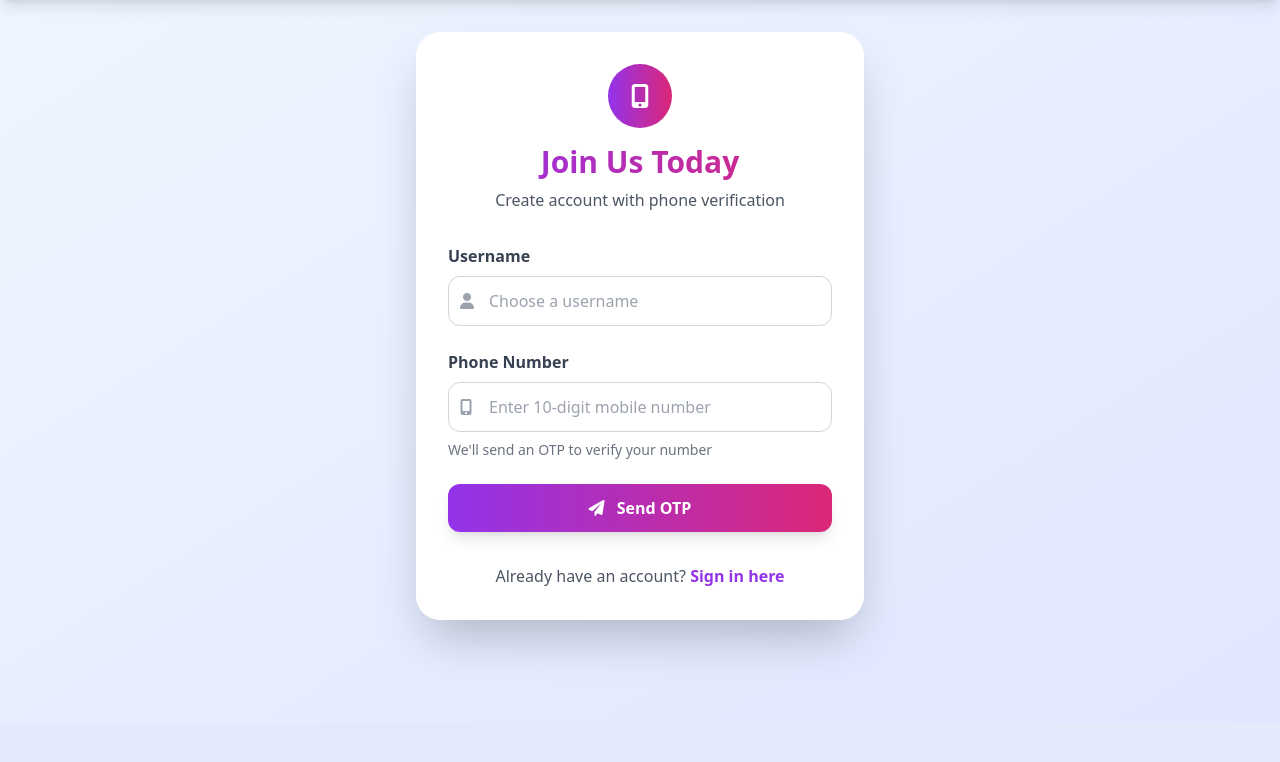
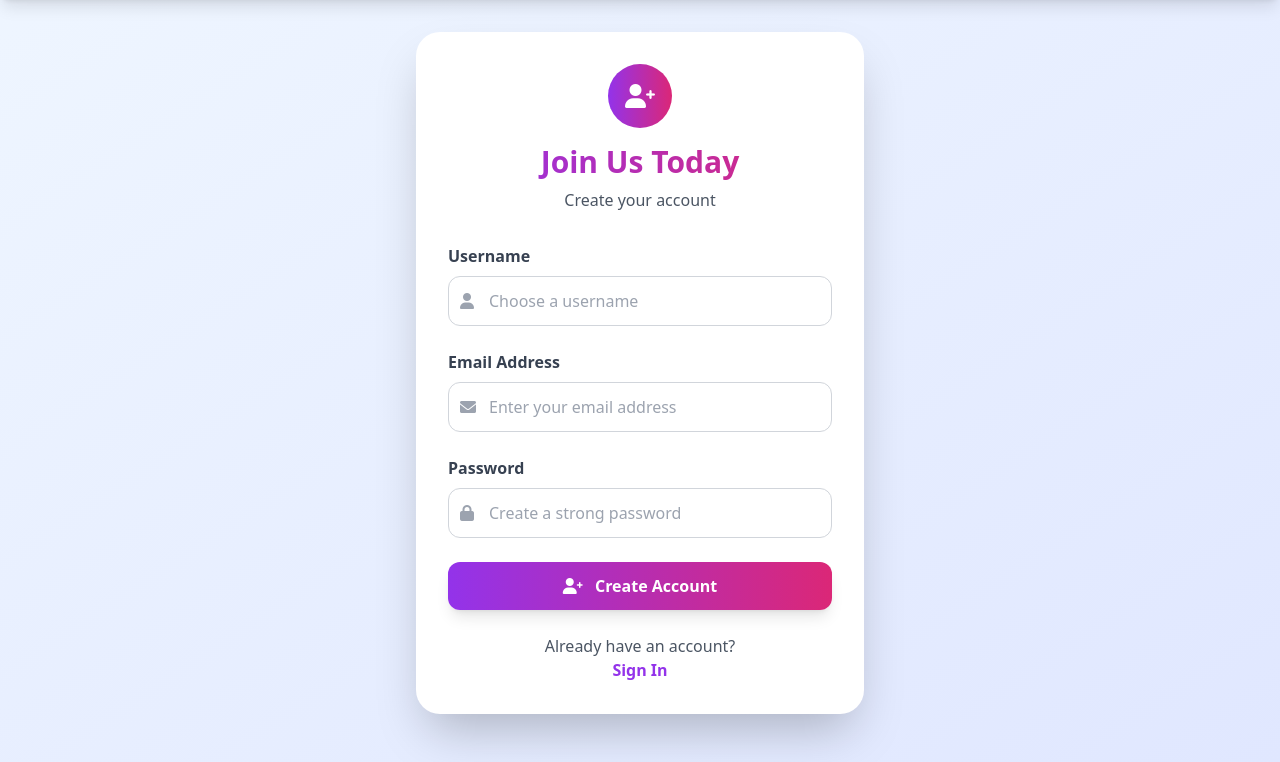
Before and after one commit to Vivekroy286/UPSI_MITRA, a Django app: page /register/ in a window 1280 px wide. Shown: the part 77-839 px from the top of the page. Before the commit the page ends 731 px from the top, so only its background shows below. Run offline with Django 5.2, Linux system fonts and the light colour scheme; parts of the project's set-up code (start-up, migrations or seed data) failed here and were passed over; some libraries are stand-ins or nearby versions.

Commit message:
upgrade02

```diff
--- a/mocktest/views.py
+++ b/mocktest/views.py
@@ -15,113 +15,44 @@ def home(request):
 
 def login_view(request):
     if request.method == 'POST':
-        phone_number = request.POST.get('phone_number')
-        otp = request.POST.get('otp')
+        email = request.POST.get('email')
+        password = request.POST.get('password')
 
-        if phone_number and not otp:
-            # Send OTP
-            if not re.match(r'^[6-9]\d{9}$', phone_number):
-                return render(request, 'login.html', {'error': 'Invalid phone number format'})
-
-            try:
-                profile = UserProfile.objects.get(phone_number=phone_number, is_phone_verified=True)
-                otp_code = OTPVerification.generate_otp()
-                OTPVerification.objects.create(phone_number=phone_number, otp=otp_code)
-
-                # In production, send SMS here
-                print(f"OTP for {phone_number}: {otp_code}")
-
-                return render(request, 'login.html', {
-                    'phone_number': phone_number,
-                    'otp_sent': True,
-                    'message': f'OTP sent to {phone_number}. Check console for OTP.'
-                })
-            except UserProfile.DoesNotExist:
-                return render(request, 'login.html', {'error': 'Phone number not registered'})
-
-        elif phone_number and otp:
-            # Verify OTP and login
-            try:
-                otp_obj = OTPVerification.objects.filter(
-                    phone_number=phone_number,
-                    otp=otp,
-                    is_verified=False
-                ).latest('created_at')
-
-                if timezone.now() > otp_obj.created_at + timedelta(minutes=5):
-                    return render(request, 'login.html', {'error': 'OTP expired. Please request a new one.'})
-
-                otp_obj.is_verified = True
-                otp_obj.save()
-
-                profile = UserProfile.objects.get(phone_number=phone_number)
-                login(request, profile.user)
+        try:
+            user = User.objects.get(email=email)
+            user = authenticate(request, username=user.username, password=password)
+            if user is not None:
+                login(request, user)
                 return redirect('papers')
-
-            except OTPVerification.DoesNotExist:
-                return render(request, 'login.html', {'error': 'Invalid OTP'})
+            else:
+                return render(request, 'login.html', {'error': 'Invalid email or password'})
+        except User.DoesNotExist:
+            return render(request, 'login.html', {'error': 'Email not registered'})
 
     return render(request, 'login.html')
 
 def register_view(request):
     if request.method == 'POST':
         username = request.POST.get('username')
-        phone_number = request.POST.get('phone_number')
-        otp = request.POST.get('otp')
+        email = request.POST.get('email')
+        password = request.POST.get('password')
 
-        if username and phone_number and not otp:
-            # Validate inputs
-            if not re.match(r'^[6-9]\d{9}$', phone_number):
-                return render(request, 'register.html', {'error': 'Invalid phone number format'})
+        # Validate inputs
+        if User.objects.filter(email=email).exists():
+            return render(request, 'register.html', {'error': 'Email already registered'})
 
-            if UserProfile.objects.filter(phone_number=phone_number).exists():
-                return render(request, 'register.html', {'error': 'Phone number already registered'})
+        if User.objects.filter(username=username).exists():
+            return render(request, 'register.html', {'error': 'Username already exists'})
 
-            if User.objects.filter(username=username).exists():
-                return render(request, 'register.html', {'error': 'Username already exists'})
+        # Create user and profile
+        user = User.objects.create_user(username=username, email=email, password=password)
+        UserProfile.objects.create(
+            user=user,
+            is_email_verified=True
+        )
 
-            # Send OTP
-            otp_code = OTPVerification.generate_otp()
-            OTPVerification.objects.create(phone_number=phone_number, otp=otp_code)
-
-            # In production, send SMS here
-            print(f"OTP for {phone_number}: {otp_code}")
-
-            return render(request, 'register.html', {
-                'username': username,
-                'phone_number': phone_number,
-                'otp_sent': True,
-                'message': f'OTP sent to {phone_number}. Check console for OTP.'
-            })
-
-        elif username and phone_number and otp:
-            # Verify OTP and create account
-            try:
-                otp_obj = OTPVerification.objects.filter(
-                    phone_number=phone_number,
-                    otp=otp,
-                    is_verified=False
-                ).latest('created_at')
-
-                if timezone.now() > otp_obj.created_at + timedelta(minutes=5):
-                    return render(request, 'register.html', {'error': 'OTP expired. Please try again.'})
-
-                otp_obj.is_verified = True
-                otp_obj.save()
-
-                # Create user and profile
-                user = User.objects.create_user(username=username, password='temp_password')
-                UserProfile.objects.create(
-                    user=user,
-                    phone_number=phone_number,
-                    is_phone_verified=True
-                )
-
-                login(request, user)
-                return redirect('papers')
-
-            except OTPVerification.DoesNotExist:
-                return render(request, 'register.html', {'error': 'Invalid OTP'})
+        login(request, user)
+        return redirect('papers')
 
     return render(request, 'register.html')
 
--- a/templates/register.html
+++ b/templates/register.html
@@ -5,86 +5,65 @@
     <div class="bg-white rounded-2xl sm:rounded-3xl shadow-2xl p-6 sm:p-8">
         <div class="text-center mb-6 sm:mb-8">
             <div class="bg-gradient-to-r from-purple-600 to-pink-600 w-12 h-12 sm:w-16 sm:h-16 rounded-full flex items-center justify-center mx-auto mb-4">
-                <i class="fas fa-mobile-alt text-white text-xl sm:text-2xl"></i>
+                <i class="fas fa-user-plus text-white text-xl sm:text-2xl"></i>
             </div>
             <h2 class="text-2xl sm:text-3xl font-bold bg-gradient-to-r from-purple-600 to-pink-600 bg-clip-text text-transparent">Join Us Today</h2>
-            <p class="text-gray-600 mt-2 text-sm sm:text-base">Create account with phone verification</p>
+            <p class="text-gray-600 mt-2 text-sm sm:text-base">Create your account</p>
         </div>
 
         {% if error %}
-            <div class="bg-red-50 border-l-4 border-red-500 p-4 mb-6 rounded-r-lg">
+            <div class="bg-red-50 border border-red-200 rounded-xl p-4 mb-6">
                 <div class="flex items-center">
-                    <i class="fas fa-exclamation-triangle text-red-500 mr-3"></i>
+                    <i class="fas fa-exclamation-circle text-red-600 mr-3"></i>
                     <span class="text-red-700">{{ error }}</span>
                 </div>
             </div>
         {% endif %}
 
-        {% if message %}
-            <div class="bg-green-50 border-l-4 border-green-500 p-4 mb-6 rounded-r-lg">
-                <div class="flex items-center">
-                    <i class="fas fa-check-circle text-green-500 mr-3"></i>
-                    <span class="text-green-700">{{ message }}</span>
-                </div>
-            </div>
-        {% endif %}
-
-        <form method="post" class="space-y-6">
+        <form method="post" class="space-y-4 sm:space-y-6">
             {% csrf_token %}
 
-            {% if not otp_sent %}
             <div class="space-y-2">
                 <label class="block text-gray-700 font-semibold">Username</label>
                 <div class="relative">
                     <div class="absolute inset-y-0 left-0 pl-3 flex items-center pointer-events-none">
                         <i class="fas fa-user text-gray-400"></i>
                     </div>
-                        <input type="text" name="username" required class="w-full pl-10 pr-4 py-3 border border-gray-300 rounded-xl focus:outline-none focus:ring-2 focus:ring-purple-500 focus:border-transparent transition-all duration-200" placeholder="Choose a username" value="{{ username }}">
+                    <input type="text" name="username" required class="w-full pl-10 pr-4 py-3 border border-gray-300 rounded-xl focus:outline-none focus:ring-2 focus:ring-purple-500 focus:border-transparent transition-all duration-200" placeholder="Choose a username">
                 </div>
             </div>
+
             <div class="space-y-2">
-                    <label class="block text-gray-700 font-semibold">Phone Number</label>
+                <label class="block text-gray-700 font-semibold">Email Address</label>
                 <div class="relative">
                     <div class="absolute inset-y-0 left-0 pl-3 flex items-center pointer-events-none">
-                            <i class="fas fa-mobile-alt text-gray-400"></i>
+                        <i class="fas fa-envelope text-gray-400"></i>
                     </div>
-                        <input type="tel" name="phone_number" required class="w-full pl-10 pr-4 py-3 border border-gray-300 rounded-xl focus:outline-none focus:ring-2 focus:ring-purple-500 focus:border-transparent transition-all duration-200" placeholder="Enter 10-digit mobile number" maxlength="10" pattern="[6-9][0-9]{9}" value="{{ phone_number }}">
+                    <input type="email" name="email" required class="w-full pl-10 pr-4 py-3 border border-gray-300 rounded-xl focus:outline-none focus:ring-2 focus:ring-purple-500 focus:border-transparent transition-all duration-200" placeholder="Enter your email address">
                 </div>
-                    <p class="text-sm text-gray-500">We'll send an OTP to verify your number</p>
             </div>
-                <button type="submit" class="w-full bg-gradient-to-r from-purple-600 to-pink-600 text-white py-3 rounded-xl hover:from-purple-700 hover:to-pink-700 transition-all duration-200 font-semibold shadow-lg hover:shadow-xl transform hover:scale-[1.02]">
-                    <i class="fas fa-paper-plane mr-2"></i>
-                    Send OTP
-                </button>
-            {% else %}
-                <input type="hidden" name="username" value="{{ username }}">
-                <input type="hidden" name="phone_number" value="{{ phone_number }}">
+
             <div class="space-y-2">
-                    <label class="block text-gray-700 font-semibold">Enter OTP</label>
+                <label class="block text-gray-700 font-semibold">Password</label>
                 <div class="relative">
                     <div class="absolute inset-y-0 left-0 pl-3 flex items-center pointer-events-none">
-                            <i class="fas fa-key text-gray-400"></i>
+                        <i class="fas fa-lock text-gray-400"></i>
                     </div>
-                        <input type="text" name="otp" required class="w-full pl-10 pr-4 py-3 border border-gray-300 rounded-xl focus:outline-none focus:ring-2 focus:ring-purple-500 focus:border-transparent transition-all duration-200 text-center text-2xl tracking-widest" placeholder="000000" maxlength="6" pattern="[0-9]{6}">
+                    <input type="password" name="password" required class="w-full pl-10 pr-4 py-3 border border-gray-300 rounded-xl focus:outline-none focus:ring-2 focus:ring-purple-500 focus:border-transparent transition-all duration-200" placeholder="Create a strong password">
                 </div>
-                    <p class="text-sm text-gray-500">Enter the 6-digit OTP sent to {{ phone_number }}</p>
             </div>
-                <button type="submit" class="w-full bg-gradient-to-r from-green-600 to-emerald-600 text-white py-3 rounded-xl hover:from-green-700 hover:to-emerald-700 transition-all duration-200 font-semibold shadow-lg hover:shadow-xl transform hover:scale-[1.02]">
+
+            <button type="submit" class="w-full bg-gradient-to-r from-purple-600 to-pink-600 text-white py-3 rounded-xl hover:from-purple-700 hover:to-pink-700 transition-all duration-200 font-semibold shadow-lg hover:shadow-xl transform hover:scale-[1.02]">
                 <i class="fas fa-user-plus mr-2"></i>
-                    Verify & Create Account
+                Create Account
             </button>
-                <a href="{% url 'register' %}" class="w-full bg-gray-100 text-gray-700 py-3 rounded-xl hover:bg-gray-200 transition-all duration-200 font-semibold text-center block">
-                    <i class="fas fa-arrow-left mr-2"></i>
-                    Back
-                </a>
-            {% endif %}
         </form>
 
-        <div class="mt-8 text-center">
-            <p class="text-gray-600">
-                Already have an account?
-                <a href="{% url 'login' %}" class="text-purple-600 hover:text-purple-700 font-semibold hover:underline transition-colors duration-200">Sign in here</a>
-            </p>
+        <div class="text-center mt-6">
+            <p class="text-gray-600">Already have an account?</p>
+            <a href="{% url 'login' %}" class="text-purple-600 hover:text-purple-700 font-semibold transition-colors duration-200">
+                Sign In
+            </a>
         </div>
     </div>
 </div>
--- a/upsi_test/settings.py
+++ b/upsi_test/settings.py
@@ -23,7 +23,7 @@ BASE_DIR = Path(__file__).resolve().parent.parent
 SECRET_KEY = 'django-insecure-bimy8j(jpro@a(5(z%7fl8p6hh_-dr)5lii(zqih%v@n+q)h9z'
 
 # SECURITY WARNING: don't run with debug turned on in production!
-DEBUG = False
+DEBUG = True
 
 ALLOWED_HOSTS = ['*']
 
```
Also changed, not shown: mocktest/models.py (+4 -5 lines), templates/login.html (+20 -32 lines), db.sqlite3, mocktest/migrations/0004_rename_is_phone_verified_userprofile_is_email_verified_and_more.py (added), mocktest/migrations/0005_alter_question_options_and_more.py (added), mocktest/migrations/0006_alter_question_subject_alter_question_options_and_more.py (added). Lines whose indentation alone changed are shown as unchanged.
